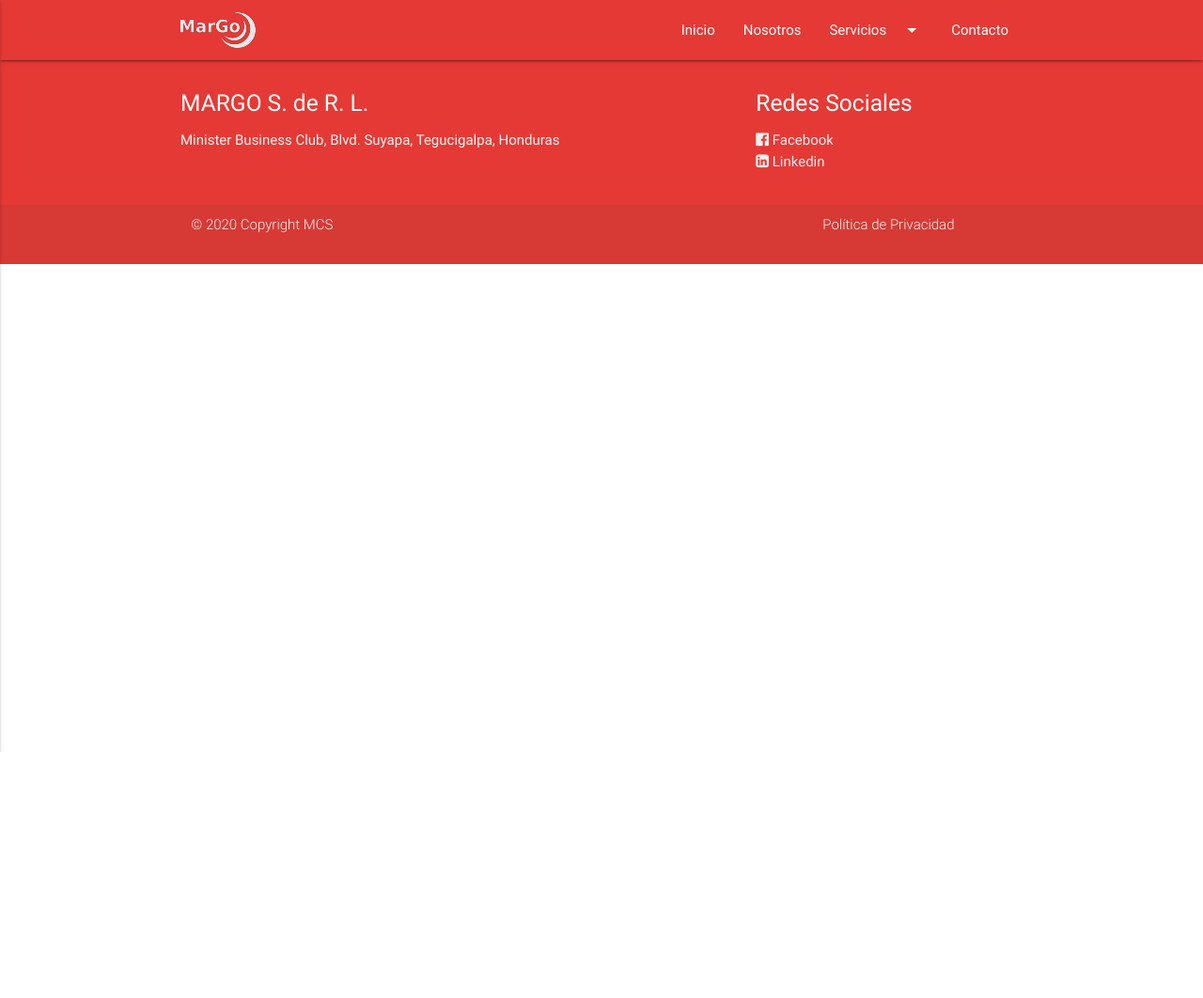
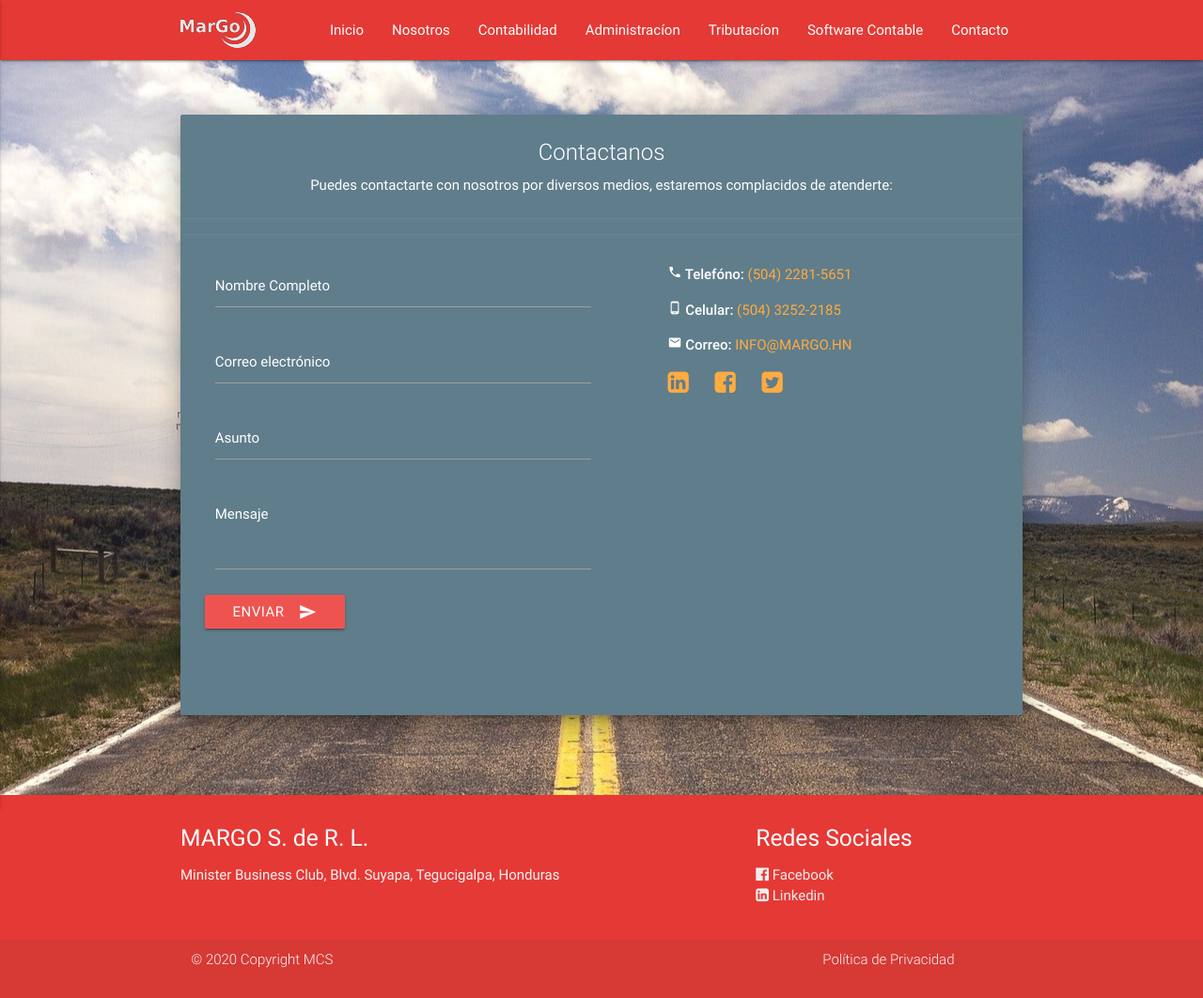
Before and after one commit to doglez/webpage-margo, a PHP site: page /contacto.php in a window 1280 px wide. Shown: the whole page at 94% size. Before the commit the page ends 800 px from the top, so only its background shows below. Run offline with PHP 8.4, Linux system fonts and the light colour scheme.

Commit message:
Terminada contabilidad y Contacto

```diff
--- a/contacto.php
+++ b/contacto.php
@@ -8,7 +8,65 @@
     <?php include('header.php'); ?>
 
     <main>
-
+      <section id="formulario" class="formulario">
+        <div class="container">
+          <div class="row">
+            <div class="col s12">
+              <div class="card blue-grey z-depth-5">
+                <div class="card-content white-text center">
+                  <span class="card-title">Contactanos</span>
+                  <p>Puedes contactarte con nosotros por diversos medios, estaremos complacidos de atenderte:</p>
+                </div>
+                <div class="card-action">
+                  <div class="row">
+                    <div class="card-action row">
+                      <form class="col s12 m6" role="form" method="post" action="sender.php">
+                        <div class="row">
+                          <div class="input-field col s12">
+                            <input id="fname" name="fname" type="text" class="validate" required= "required">
+                            <label class=" white-text">Nombre Completo</label>
+                          </div>
+                          <div class="input-field col s12">
+                            <input id="email" name="email" type="email" class="validate" required= "required">
+                            <label data-error="wrong" data-success="right" class=" white-text">Correo electrónico</label>
+                          </div>
+                          <div class="input-field col s12">
+                            <input id="subj" name="subj" type="text" class="validate" required= "required">
+                            <label class=" white-text">Asunto</label>
+                          </div>
+                          <div class="input-field col s12">
+                            <textarea id="mssg" name="mssg" class="materialize-textarea validate" data-length="120" required= "required"></textarea>
+                            <label class=" white-text">Mensaje</label>
+                          </div>
+                          <button class="btn waves-effect waves-light red lighten-1" type="submit" id="send">Enviar
+                            <i class="material-icons right">send</i>
+                          </button>
+                        </div>
+                      </form>
+                      <div id="result-message" role="alert"></div>
+                      <div class="col m1 hide-on-small-and-down"></div>
+                      <div class="col s12 m4">
+                        <div class="row">
+                          <ul>
+                            <li><p class="white-text contacto2"><strong> <i class="material-icons tiny">phone</i> Telefóno: </strong><a href="tel: +504 22815651">(504) 2281-5651</a></p></li>
+                            <li><p class="white-text contacto2"><strong> <i class="material-icons tiny">phone_android</i> Celular: </strong><a href="tel: +504 32522185">(504) 3252-2185</a></p></li>
+                            <li><p class="white-text contacto2"><strong> <i class="material-icons tiny">email</i> Correo: </strong><a href="mailto:info@margo.hn?subject=Solicitud de información">info@margo.hn</a></p></li>
+                            <li><p class="white-text contacto2">
+                              <a href="https://www.linkedin.com/company/margohn/"><i class="fa fa-linkedin-square" style="font-size:26px"></i></a>
+                              <a href="https://www.facebook.com/MARGOSdeRL/"><i class="fa fa-facebook-square" style="font-size:26px"></i></a>
+                              <a href="https://twitter.com/MARGOSdeRL"><i class="fa fa-twitter-square" style="font-size:26px"></i></a></p></li>
+                            <li>
+                          </ul>
+                        </div>
+                      </div>
+                    </div>
+                  </div>
+                </div>
+              </div>
+            </div>
+          </div>
+        </div>
+      </section>
     </main>
 
     <!--Import footer.php-->
--- a/header.php
+++ b/header.php
@@ -1,18 +1,16 @@
 <header>
   <div class="navbar-fixed">
     <nav class="red darken-1">
-      <ul id="dropdown1" class="dropdown-content">
-        <li><a href="contabilidad.php">Contables</a></li>
-        <li><a href="administracion.php">Administrativos</a></li>
-        <li><a href="tributarios.php">Tributarios</a></li>
-      </ul>
       <div class="nav-wrapper container">
         <a href="index.php" class="brand-logo"><img class="logo_white" src="img/logo_white.png" alt="MARGO"> </a>
         <a href="#" data-activates="mobile-demo" class="button-collapse"><i class="material-icons">menu</i></a>
         <ul class="right hide-on-med-and-down">
           <li><a href="index.php">Inicio</a></li>
           <li><a href="about.php">Nosotros</a></li>
-          <li><a class="dropdown-button" href="#!" data-activates="dropdown1">Servicios<i class="material-icons right">arrow_drop_down</i></a></li>
+          <li><a href="contabilidad.php">Contabilidad</a></li>
+          <li><a href="administracion.php">Administracíon</a></li>
+          <li><a href="tributarios.php">Tributacíon</a></li>
+          <li><a href="#">Software Contable</a></li>
           <li><a href="contacto.php">Contacto</a></li>
         </ul>
       </div>
@@ -23,12 +21,10 @@
     <li><img src="img/logo_normal.png" alt="MARGO" class="logo_sidenav"></li>
     <li><a href="index.php">Inicio</a></li>
     <li><a href="about.php">Nosotros</a></li>
-    <li><a href="#!">Servicios</a></li>
-    <li class="divider"></li>
-    <li><a class="sidenav_sublinks" href="contabilidad.php">Contables</a></li>
-    <li><a class="sidenav_sublinks" href="administracion.php">Administrativos</a></li>
-    <li><a class="sidenav_sublinks" href="tributarios.php">Tributarios</a></li>
-    <li class="divider"></li>
+    <li><a href="contabilidad.php">Contabilidad</a></li>
+    <li><a href="administracion.php">Administracíon</a></li>
+    <li><a href="tributarios.php">Tributacíon</a></li>
+    <li><a href="#">Software Contable</a></li>
     <li><a href="contacto.php">Contacto</a></li>
   </ul>
 
--- a/scss/master.scss
+++ b/scss/master.scss
@@ -34,12 +34,6 @@
     padding-top: 0.5em;
     padding-top: 10px;
     padding-left: 45px;
-}
-
-.sidenav_sublinks {
-    line-height: 32px !important;
-    padding: 0 45px !important;
-    height: 35px !important;
 }
 
 
@@ -193,6 +187,7 @@
     padding: 10px 0;
 }
 
+// Pagina de servicios
 .section_service_parallax {
     .parallax-container {
         height: 600px;
@@ -201,13 +196,31 @@
 
 .section_service_message {
     text-align: center;
-    opacity: 0;
     .row {
-        height: 35em;
+        height: 650px;
         display: flex;
         justify-content: center;
         align-items: center;
     }
+}
+
+// .servicios_lista {
+//     min-height: 400px;
+//     padding: 20px;
+//     .img_contable2 {
+//         height: 310px;
+//         background: url("../img/accounting2.jpg") no-repeat center / cover;
+//     }
+// }
+// Formulario
+.formulario {
+    background-image: url(../img/large_way.jpg);
+    background-position: center;
+    background-size: cover;
+    background-repeat: no-repeat;
+    padding-top: 50px;
+    padding-bottom: 50px;
+    background-attachment: fixed;
 }
 
 
@@ -219,6 +232,11 @@
             height: 300px;
             margin-top: -15px;
             padding: 0px 32px !important;
+        }
+    }
+    .servicios_lista {
+        .lista_servicios {
+            margin-top: -20px;
         }
     }
 }
```
Also changed, not shown: css/master.min.css.
